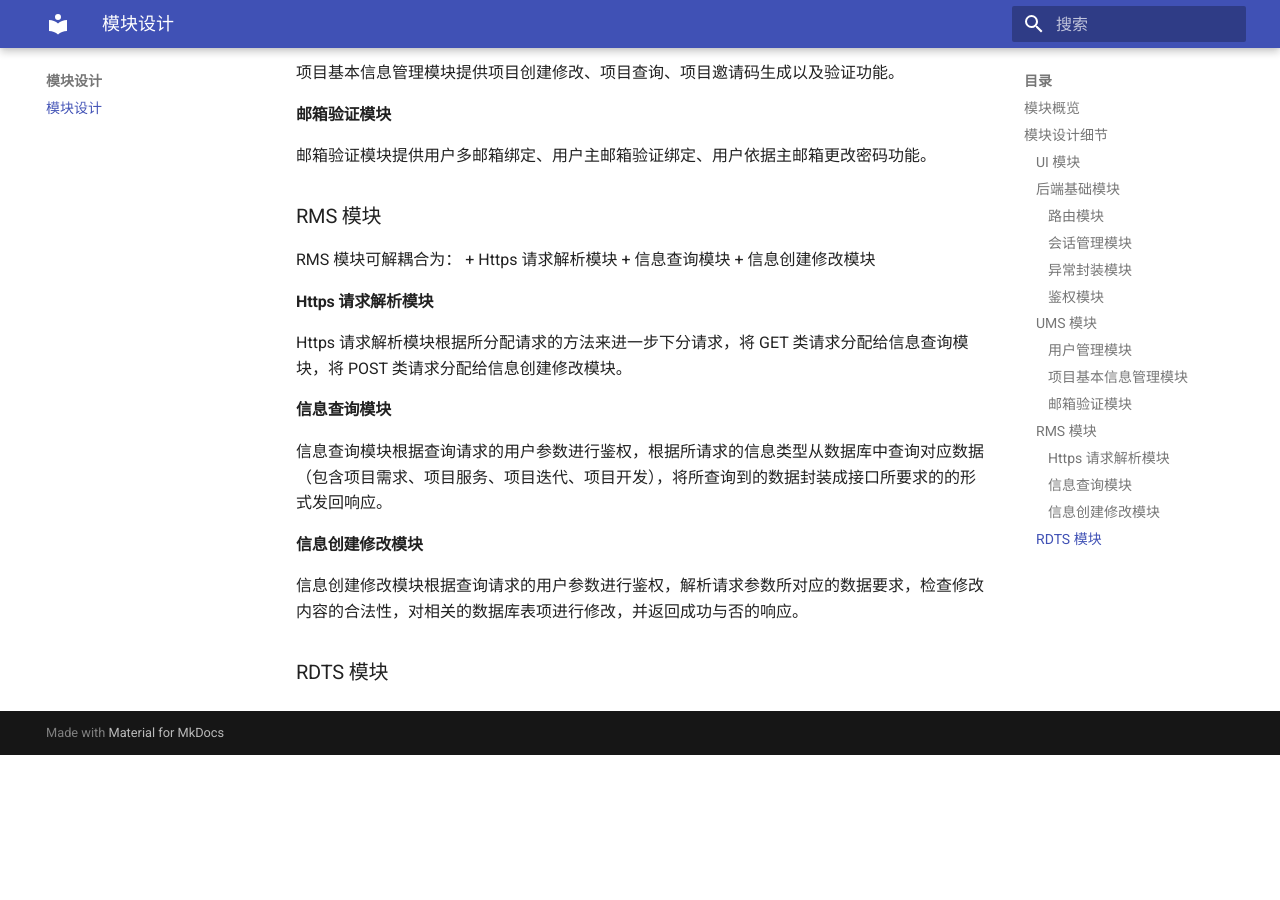
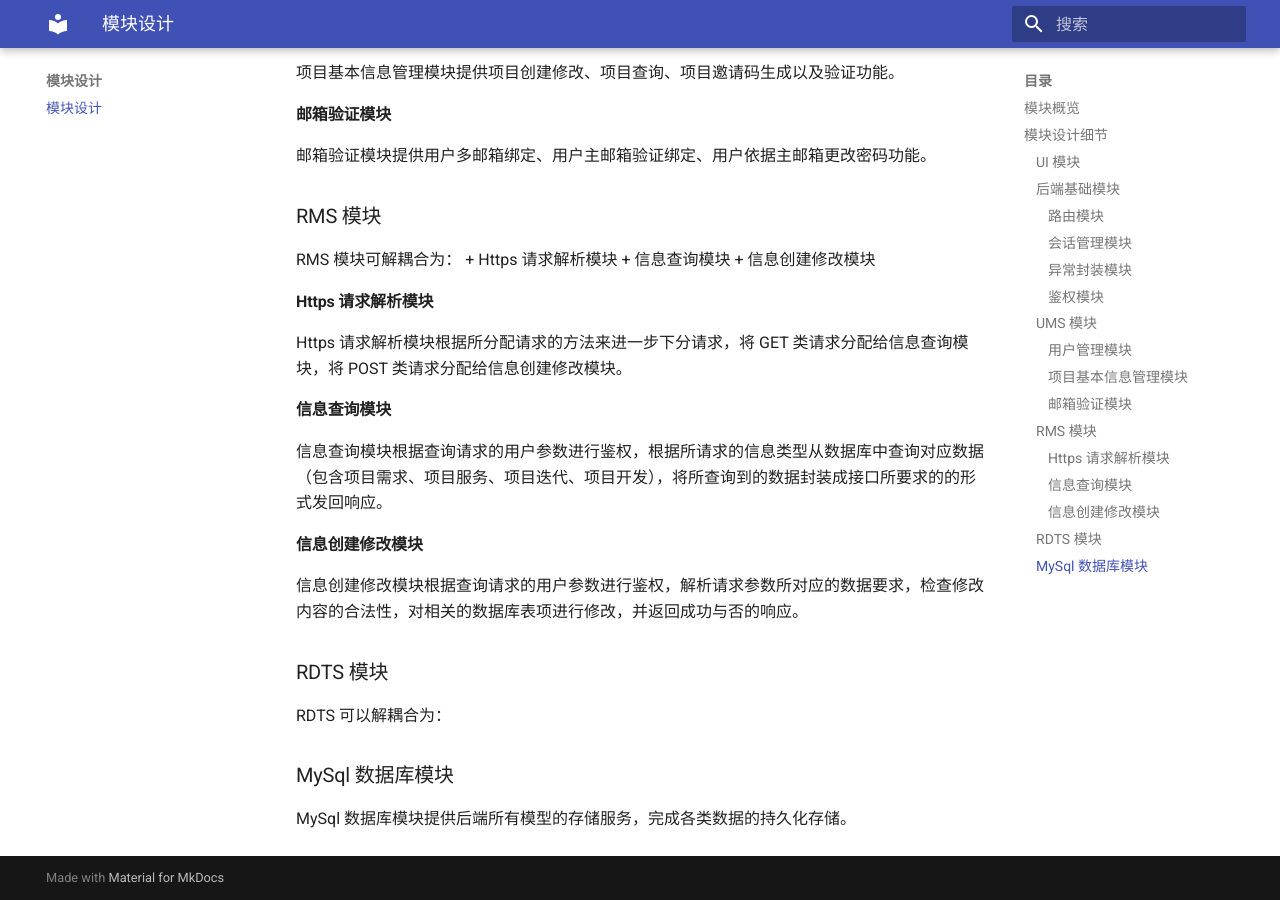
Before and after one commit to c7w/ReqMan-doc, an MkDocs documentation site: the page built from docs/module.md, in a window 1280 px wide and 900 px high, scrolled down 1276 px. Built offline with MkDocs 1.6.1 and Material for MkDocs 9.7.7, drawn with Linux system fonts in a browser that asks for light colours; before the commit the page ends 2031 px from its top, so only the background shows below that.

Commit message:
[SR.006.808.I] Finish the docs of modules: mysql (#25)

```diff
--- a/docs/module.md
+++ b/docs/module.md
@@ -84,3 +84,10 @@ Https 请求解析模块根据所分配请求的方法来进一步下分请求
 信息创建修改模块根据查询请求的用户参数进行鉴权，解析请求参数所对应的数据要求，检查修改内容的合法性，对相关的数据库表项进行修改，并返回成功与否的响应。
 
 ### RDTS 模块
+
+RDTS 可以解耦合为：
+
+
+### MySql 数据库模块
+
+MySql 数据库模块提供后端所有模型的存储服务，完成各类数据的持久化存储。
```
